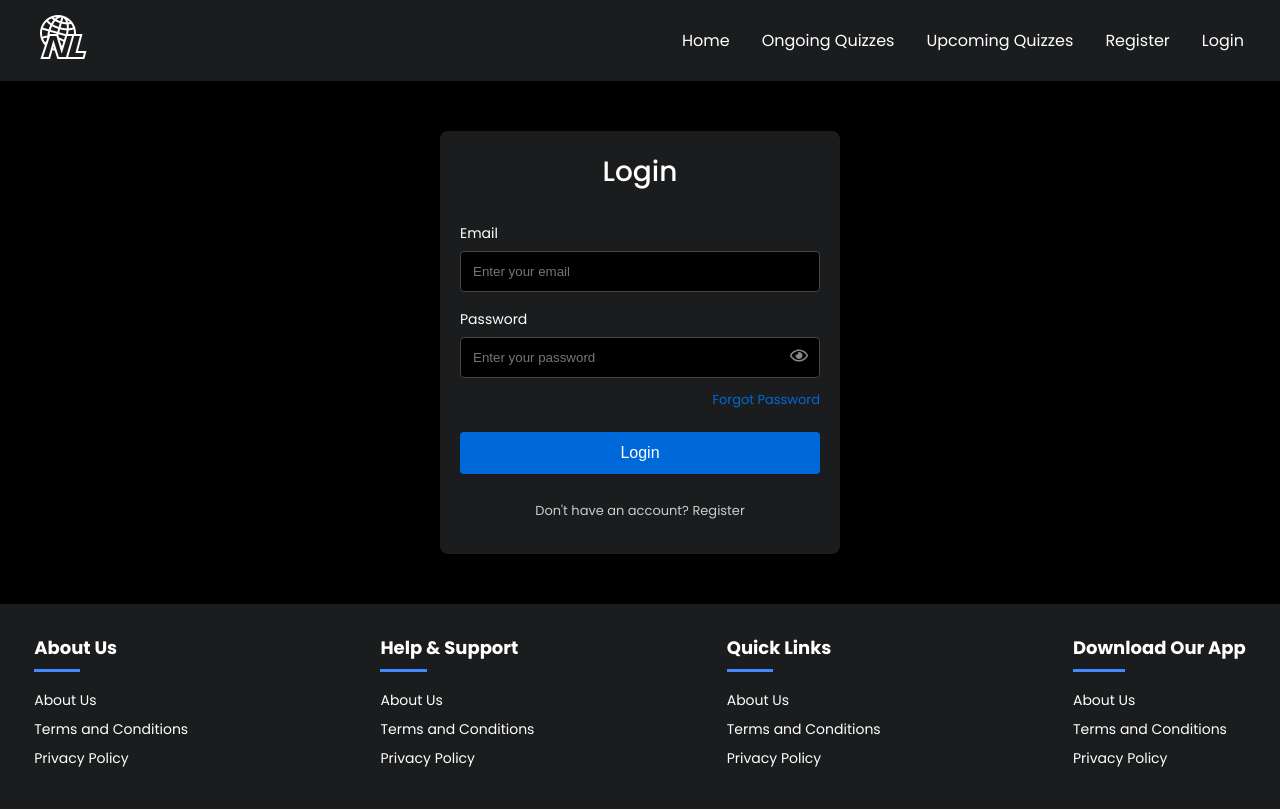
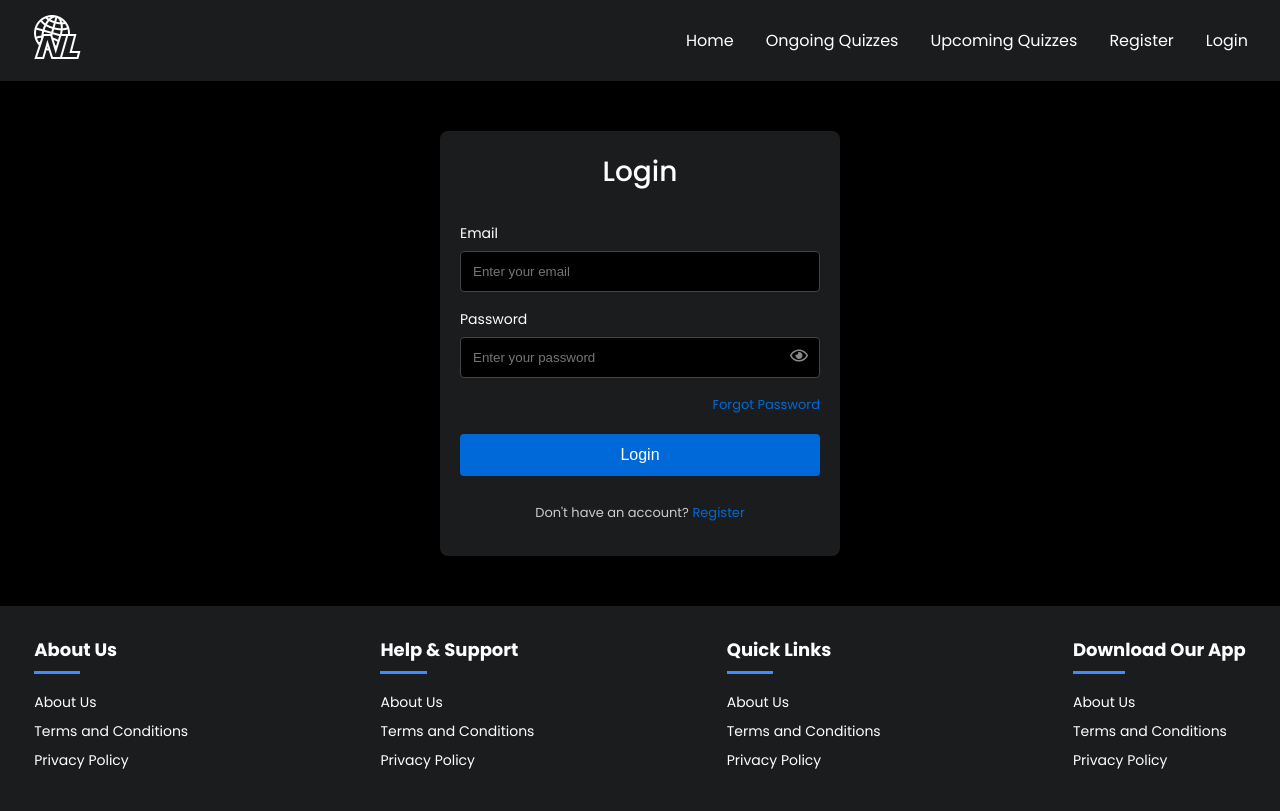
Before and after one commit to ripon-coder/react-learn, a React (Vite) app: page /login in a window 1280 px wide. Built offline with nearby package versions, Linux system fonts and the light colour scheme.

Commit message:
fixed link color

```diff
--- a/src/App.css
+++ b/src/App.css
@@ -16,6 +16,16 @@ body {
 
 a {
   text-decoration: none;
+}
+
+a,
+a:active,
+a:visited
+a:focus{
+  background-color: transparent !important;
+  outline: none !important;
+  box-shadow: none !important;
+  -webkit-tap-highlight-color: transparent !important;
 }
 
 h1,
--- a/src/components/login/Login.css
+++ b/src/components/login/Login.css
@@ -81,10 +81,23 @@
 .forgot_password {
     font-size: 13px;
     text-align: right;
-    margin-top: 5px;
+    margin-top: 10px;
+    margin-bottom: 10px;
     color: #0069D9;
     cursor: pointer;
 }
+
+.forgot_password,
+.forgot_password:active,
+.forgot_password:visited
+.forgot_password:focus{
+  background-color: transparent !important;
+  outline: none !important;
+  box-shadow: none !important;
+  -webkit-tap-highlight-color: transparent !important;
+}
+
+
 
 /* Button style */
 .loginFields button {
@@ -106,7 +119,9 @@
     font-size: 13px;
     color: #ccc;
 }
-
+.signin_text>a{
+    color: #0069D9;
+}
 
 @media (max-width: 768px) {
 
--- a/src/components/login/Login.jsx
+++ b/src/components/login/Login.jsx
@@ -5,6 +5,7 @@ import { toast } from "react-toastify";
 import "./Login.css";
 import { apiFetch } from "../../../api.js";
 import { useAuth } from "../../AuthContext";
+import { Link } from "react-router-dom";
 
 export default function Login() {
   const { login } = useAuth();
@@ -77,11 +78,11 @@ export default function Login() {
                 </div>
               </div>
 
-              <p className="forgot_password">Forgot Password</p>
+              <Link className="forgot_password">Forgot Password</Link>
               <button style={option.loading ? {backgroundColor:"gray"}: {}} disabled={option.loading} type="submit">
                 {option.loading ? "Loading..." : "Login"}
               </button>
-              <p className="signin_text">Don't have an account? Register</p>
+              <p className="signin_text">Don't have an account?  <Link>Register</Link></p>
             </form>
           </div>
         </div>
--- a/src/components/navbar/Navbar.css
+++ b/src/components/navbar/Navbar.css
@@ -12,8 +12,8 @@
   justify-content: space-between;
   align-items: center;
   margin: 0 auto;
-  padding-left: 26px;
-  padding-right: 24px;
+  padding-left: 20px;
+  padding-right: 20px;
 }
 
 .nav-logo a,
@@ -51,6 +51,14 @@
 }
 
 /* Mobile menu button */
+
+.mobile-menu-btn:focus{
+  background-color: transparent !important;
+  outline: none !important;
+  box-shadow: none !important;
+  -webkit-tap-highlight-color: transparent !important;
+}
+
 .mobile-menu-btn {
   display: none;
   background: none;
@@ -80,7 +88,7 @@
 .mobile-menu a {
   color: white;
   text-decoration: none;
-  padding: 0.5rem 0;
+  padding: 10px 7px;
   border-bottom: 1px solid #555;
   font-size: 15px;
 }
```
